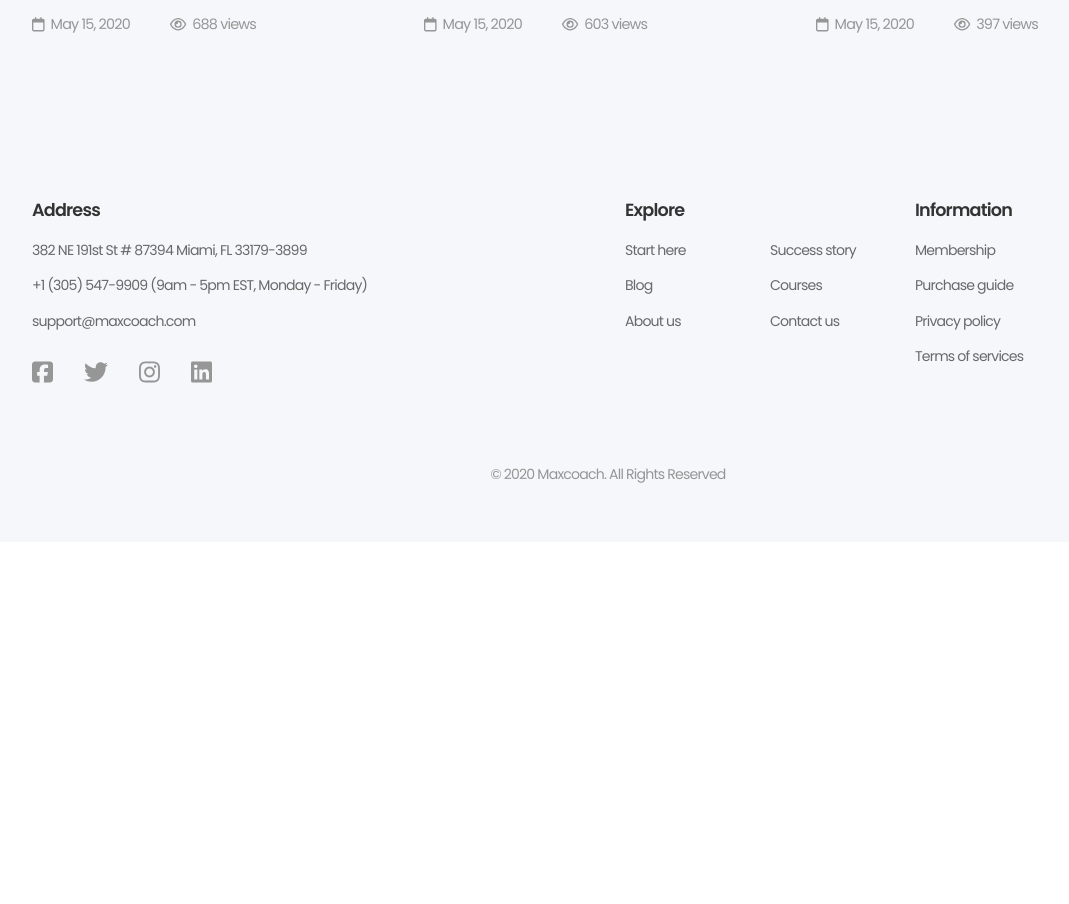
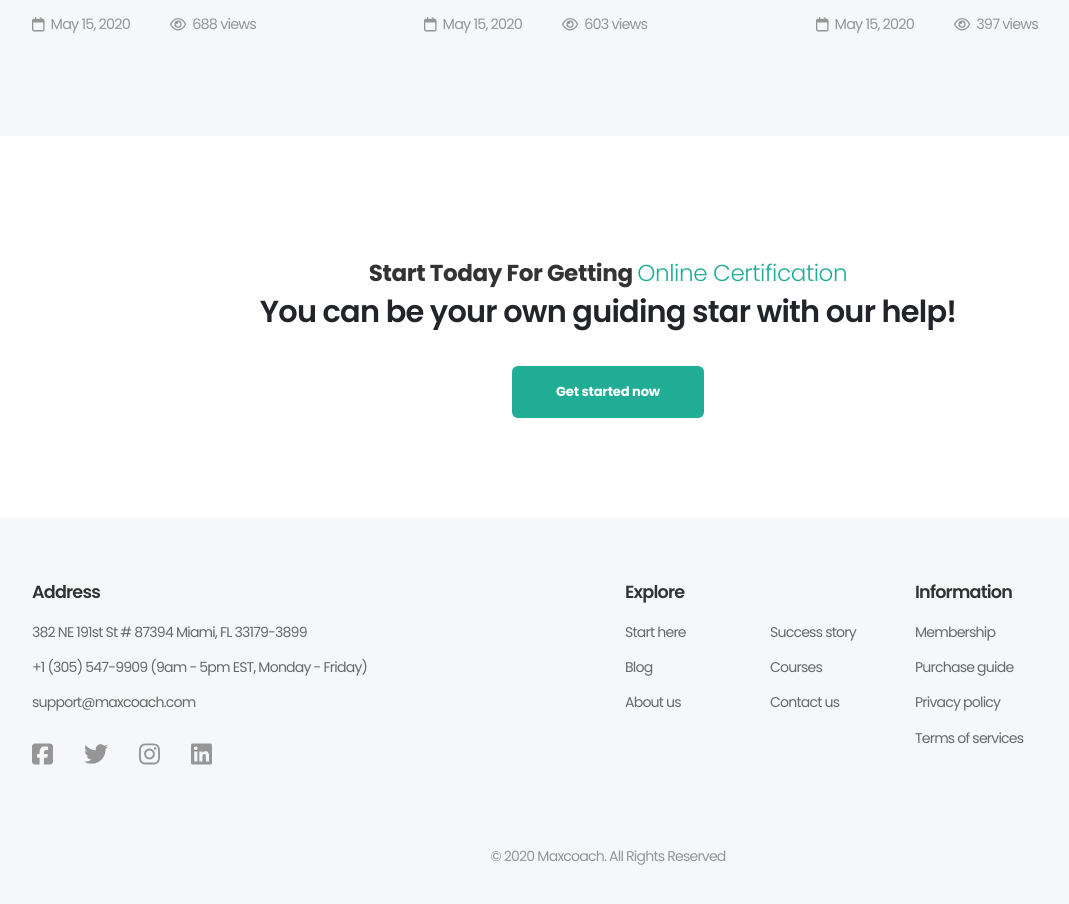
Before and after one commit to gabrielepetralia/proj-html-vuejs, a Vue app: page / in a window 1280 px wide. Shown: the part 5220-6124 px from the top of the page, without its empty margins (32-1101 px from the left). Before the commit the page ends 5762 px from the top, so only its background shows below. Built offline with nearby package versions, Linux system fonts and the light colour scheme.

Commit message:
[add] cta section

```diff
--- a/src/components/Main.vue
+++ b/src/components/Main.vue
@@ -3,6 +3,7 @@ import IntroductionSection from "./sections/IntroductionSection.vue"
 import CoursesSection from "./sections/CoursesSection.vue"
 import TestimonialsSection from "./sections/TestimonialsSection.vue"
 import BlogsSection from "./sections/BlogsSection.vue"
+import CtaSection from "./sections/CtaSection.vue"
 
 export default {
   name: "Main",
@@ -11,7 +12,8 @@ export default {
     IntroductionSection,
     CoursesSection,
     TestimonialsSection,
-    BlogsSection
+    BlogsSection,
+    CtaSection
   }
 }
 </script>
@@ -22,6 +24,7 @@ export default {
     <CoursesSection/>
     <TestimonialsSection/>
     <BlogsSection/>
+    <CtaSection/>
   </main>
 </template>
 
--- /dev/null
+++ b/src/components/sections/CtaSection.vue
@@ -0,0 +1,44 @@
+<script>
+import SectionTitle from "../partials/SectionTitle.vue"
+
+export default {
+  name: "CtaSection",
+
+  components: {
+    SectionTitle
+  }
+}
+</script>
+
+<template>
+  <section>
+    <div class="gp-container text-center">
+
+      <SectionTitle
+        titleBefore="Start today for getting"
+        titleHighlighted="Online Certification"
+        class="ctaTitle"/>
+
+      <h1 class="fw-semibold">You can be your own guiding star with our help!</h1>
+
+      <button class="gp-btn rounded fw-bold">Get started now</button>
+
+    </div>
+  </section>
+</template>
+
+<style lang="scss" scoped>
+  section {
+    padding: 90px 0 100px 0;
+    background-color: white;
+
+    .ctaTitle {
+      transform: scale(0.48)
+    }
+
+    h1 {
+      font-size: 1.9rem;
+      margin: -48px 0 25px 0;
+    }
+  }
+</style>
--- a/src/components/sections/TestimonialsSection.vue
+++ b/src/components/sections/TestimonialsSection.vue
@@ -51,7 +51,7 @@ export default {
   </section>
 </template>
 
-<style lang="scss" sccoped>
+<style lang="scss" scoped>
 
   section {
     padding: 70px 0 90px 0;
```
